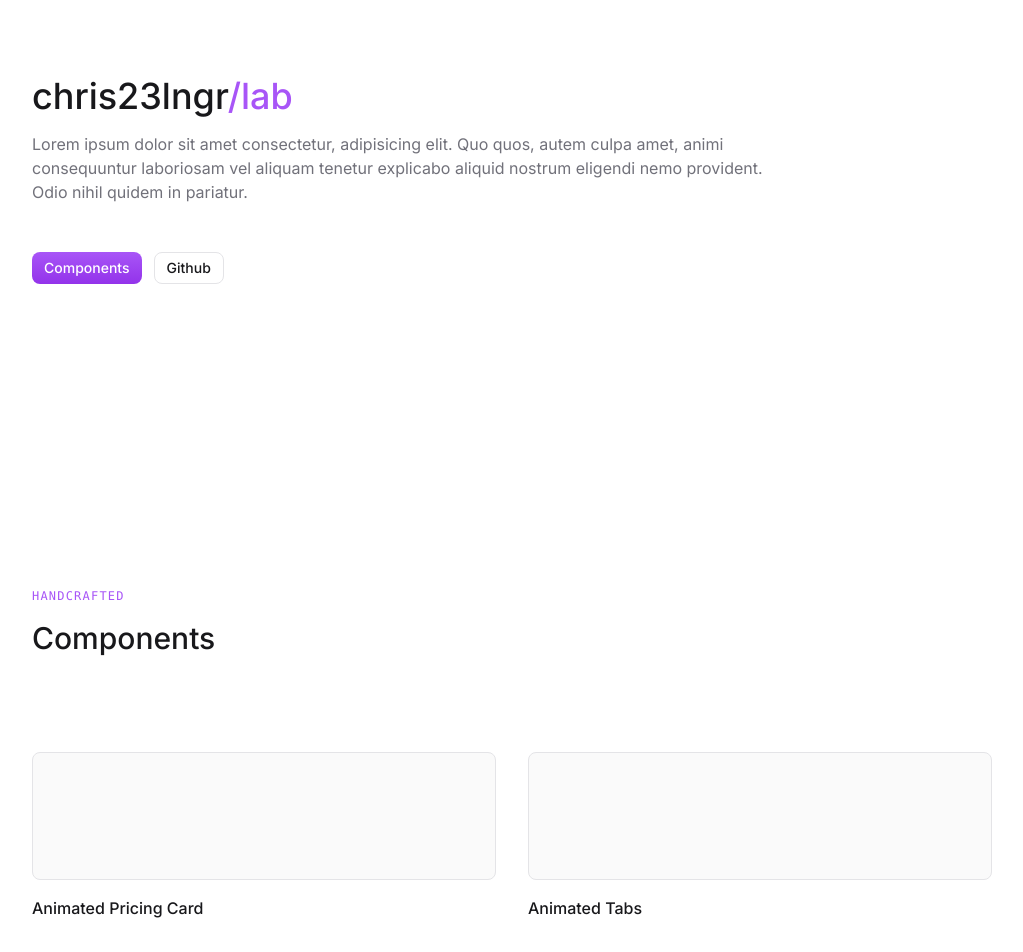
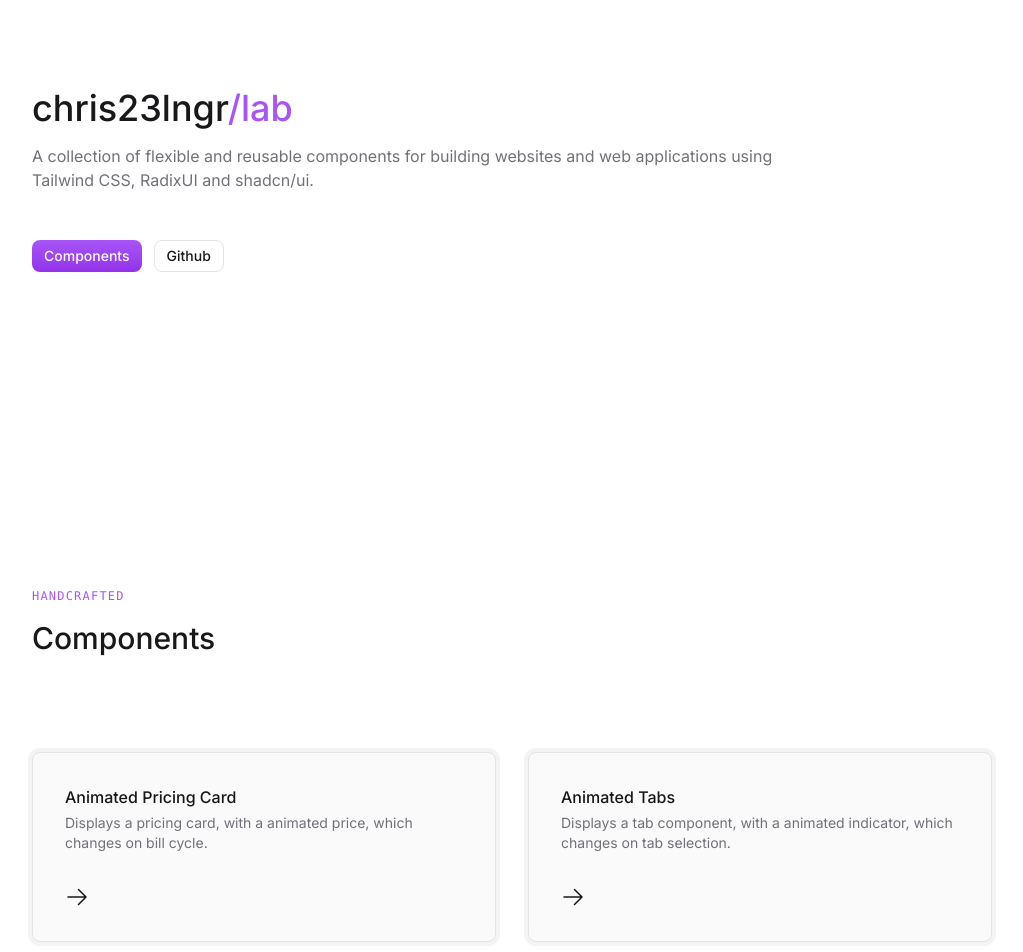
Before and after one commit to chris23lngr/lab, a Next.js app: page / in a window 1280 px wide. Shown: the part 100-1052 px from the top of the page, without its empty margins (128-1151 px from the left). Built offline with nearby package versions, Linux system fonts and the light colour scheme.

Commit message:
feat(pages): update landing page

```diff
--- a/src/app/page.tsx
+++ b/src/app/page.tsx
@@ -1,5 +1,7 @@
 import { Button, buttonVariants } from "@/components/ui/button";
 import { siteConfig } from "@/lib/config/site";
+import { Index } from "@/registry";
+import { ArrowRightIcon } from "@heroicons/react/24/solid";
 import Link from "next/link";
 
 export default function HomePage() {
@@ -12,10 +14,9 @@
             <span className="text-accent-500">/lab</span>
           </h1>
           <h2 className="mt-4 max-w-screen-md text-muted-forground">
-            Lorem ipsum dolor sit amet consectetur, adipisicing elit. Quo quos,
-            autem culpa amet, animi consequuntur laboriosam vel aliquam tenetur
-            explicabo aliquid nostrum eligendi nemo provident. Odio nihil quidem
-            in pariatur.
+            A collection of flexible and reusable components for building
+            websites and web applications using Tailwind CSS, RadixUI and
+            shadcn/ui.
           </h2>
           <div className="mt-12 flex items-center justify-start gap-3">
             <Button>Components</Button>
@@ -38,27 +39,21 @@
             Components
           </h3>
 
-          <div className="mt-24 grid grid-cols-2 gap-8">
-            <Link
-              href={"/component/animated-pricing-card"}
-              className="group relative z-10"
-            >
-              <div className="absolute -left-4 -top-4 z-0 h-[calc(100%+2rem)] w-[calc(100%+2rem)] rounded-xl bg-card-background opacity-0 transition-opacity group-hover:opacity-100" />
-              <div className="relative z-10 min-h-32 w-full overflow-hidden rounded-lg border border-border bg-card-background"></div>
-              <p className="relative z-10 mt-4 font-medium text-foreground">
-                Animated Pricing Card
-              </p>
-            </Link>
-            <Link
-              href={"/component/animated-tabs"}
-              className="group relative z-10"
-            >
-              <div className="absolute -left-4 -top-4 z-0 h-[calc(100%+2rem)] w-[calc(100%+2rem)] rounded-xl bg-card-background opacity-0 transition-opacity group-hover:opacity-100" />
-              <div className="relative z-10 min-h-32 w-full overflow-hidden rounded-lg border border-border bg-card-background"></div>
-              <p className="relative z-10 mt-4 font-medium text-foreground">
-                Animated Tabs
-              </p>
-            </Link>
+          <div className="mt-24 grid grid-cols-1 gap-8 md:grid-cols-2">
+            {Object.values(Index).map((component) => (
+              <Link href={`/component/${component.id}`} className="group">
+                <div className="rounded-lg border border-border bg-zinc-50 p-8 ring-4 ring-zinc-100 dark:bg-zinc-800 dark:ring-zinc-100/5">
+                  <span className="block font-medium text-foreground">
+                    {component.name}
+                  </span>
+                  <span className="mt-1 block text-sm text-muted-forground">
+                    {component.description}
+                  </span>
+
+                  <ArrowRightIcon className="mt-8 size-6 transform transition-all group-hover:translate-x-6 group-hover:text-accent-600" />
+                </div>
+              </Link>
+            ))}
           </div>
         </div>
       </section>
--- a/src/registry/demo/cursor-area.tsx
+++ b/src/registry/demo/cursor-area.tsx
@@ -1,13 +1,26 @@
 "use client";
 
 import { CursorArea } from "@/registry/components/cursor-area";
+import { CursorArrowRippleIcon } from "@heroicons/react/24/solid";
 
 export default function CursorAreaDemo() {
   return (
-    <CursorArea className="w-full">
-      <div className="flex min-h-64 w-full items-center justify-center rounded-lg border-2 border-dashed border-border">
-        <p className="text-muted-foreground font-medium">Hover me</p>
+    <>
+      <div className="flex min-h-64 w-full flex-col items-center justify-center rounded-lg border-2 border-dashed border-border px-8 md:hidden">
+        <CursorArrowRippleIcon className="size-6 text-accent-600" />
+        <p className="text-muted-foreground mt-4 text-center font-medium">
+          Not available on mobile
+        </p>
+        <p className="mt-2 max-w-prose text-center text-sm text-muted-forground">
+          This component is not available on mobile devices. Please view this
+          page on a desktop device.
+        </p>
       </div>
-    </CursorArea>
+      <CursorArea className="hidden w-full md:block">
+        <div className="flex min-h-64 w-full items-center justify-center rounded-lg border-2 border-dashed border-border">
+          <p className="text-muted-foreground font-medium">Hover me</p>
+        </div>
+      </CursorArea>
+    </>
   );
 }
--- a/src/registry/index.ts
+++ b/src/registry/index.ts
@@ -94,4 +94,4 @@
       },
     ],
   },
-};
+} as const;
```
